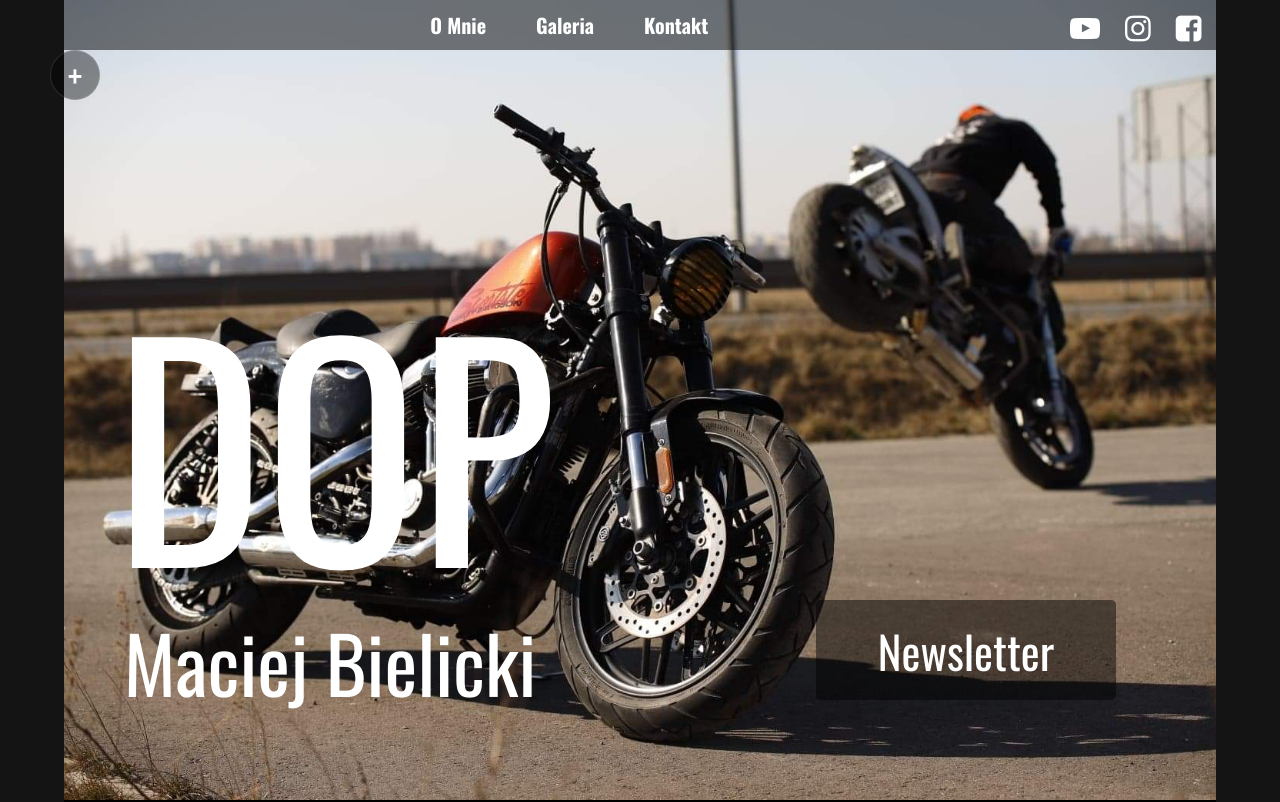
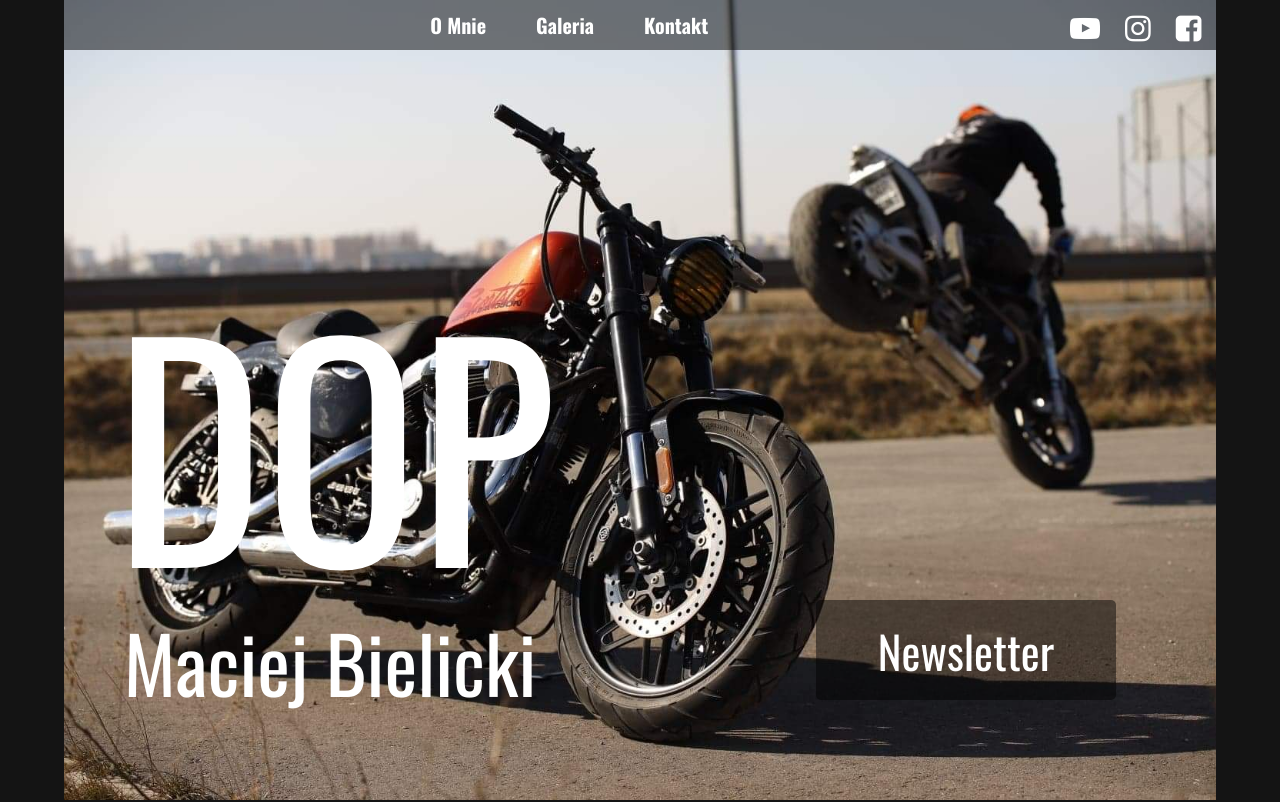
Before and after one commit to Marcinn88/dop-bike, a React (Create React App) app: page / in a window 1280 px wide. Shown: the top 802 px of the page. Built offline with nearby package versions, Linux system fonts and the light colour scheme; no server answers; a web font is replaced by a local one.

Commit message:
without news

```diff
--- a/src/components/App.jsx
+++ b/src/components/App.jsx
@@ -8,7 +8,7 @@ export const App = () => {
   return (
     <>
       <Header />
-      <News />
+      {/* <News /> */}
       <Footer />
     </>
   );
```
